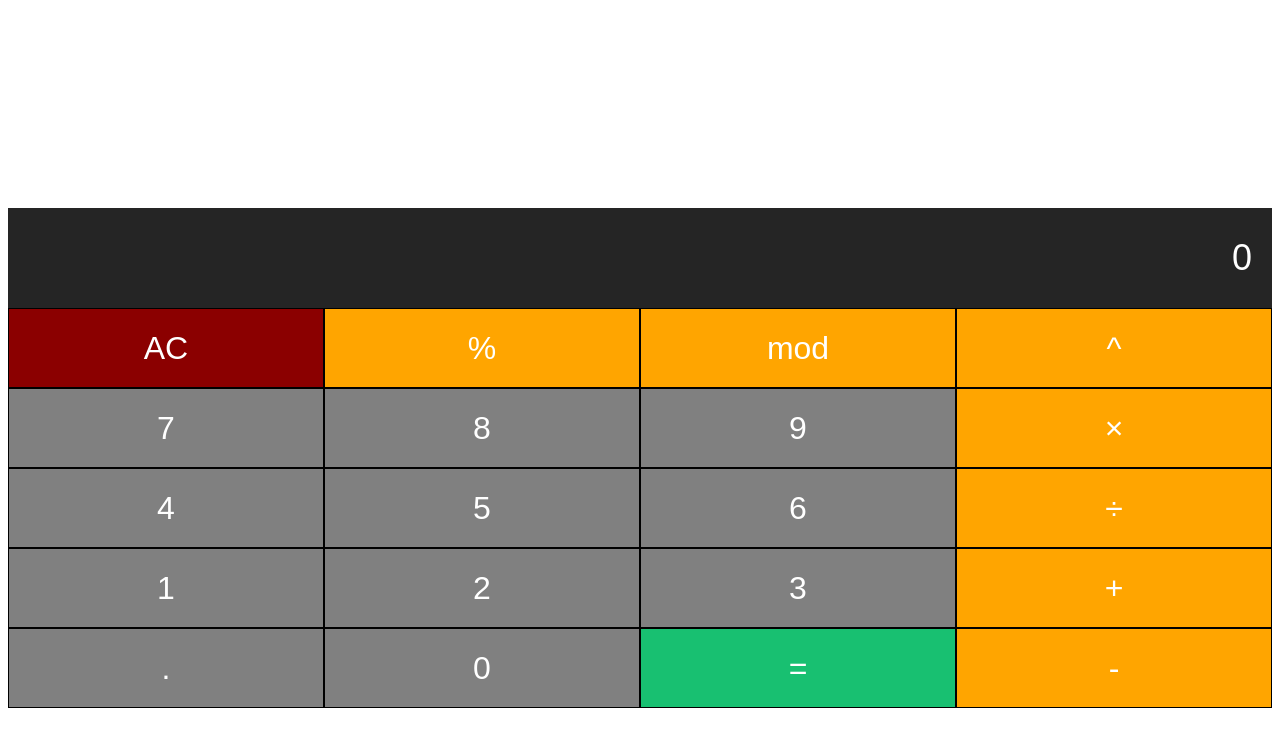
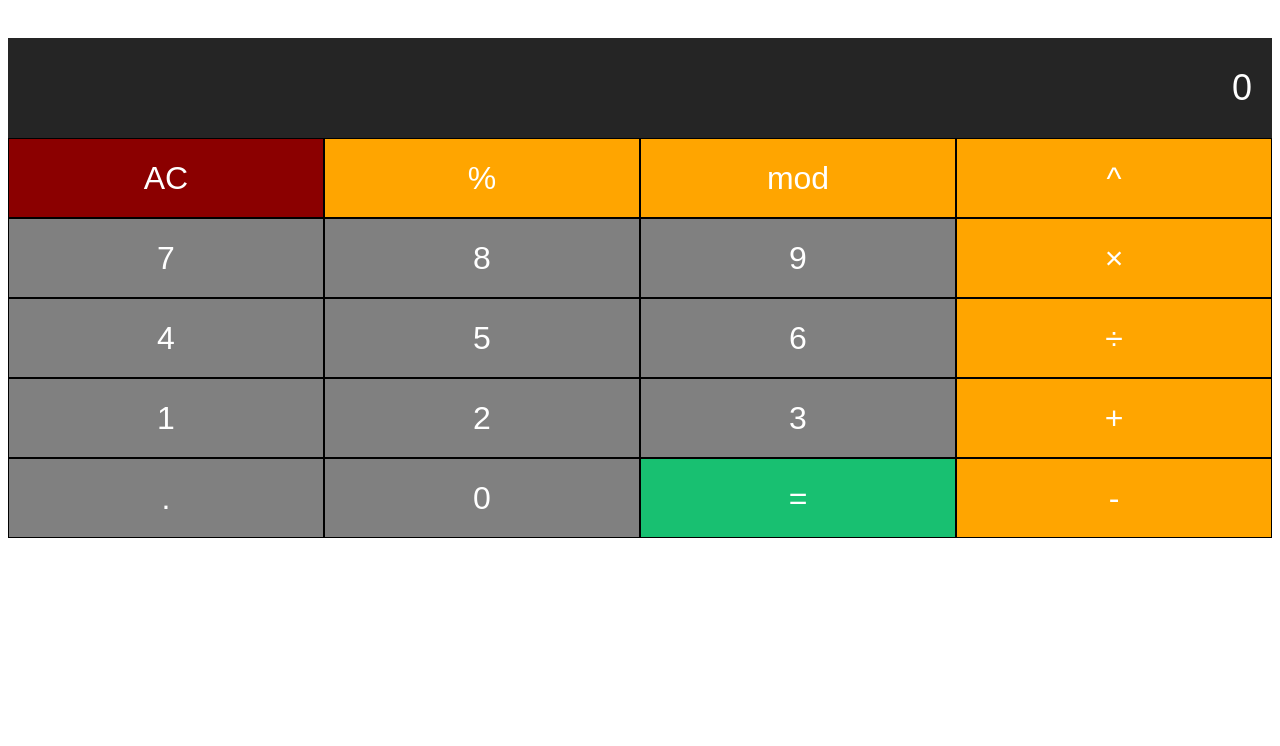
Before and after one commit to triyeye/CalculatorProject, a plain HTML site: page index.html in a window 1280 px wide. Drawn offline with Linux system fonts and the light colour scheme.

Commit message:
Update stylesheet.css

```diff
--- a/stylesheet.css
+++ b/stylesheet.css
@@ -1,7 +1,7 @@
 .calculator {
     text-align: center;
     margin: 0 auto;
-    padding-top: 200px;
+    padding-top: 30px;
 }
 
 .calculator-screen {
```
